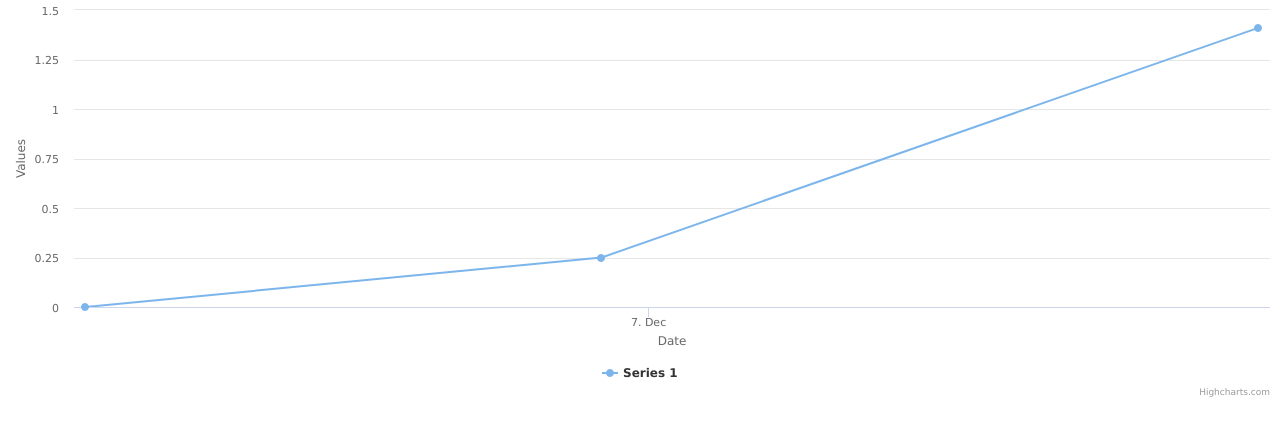
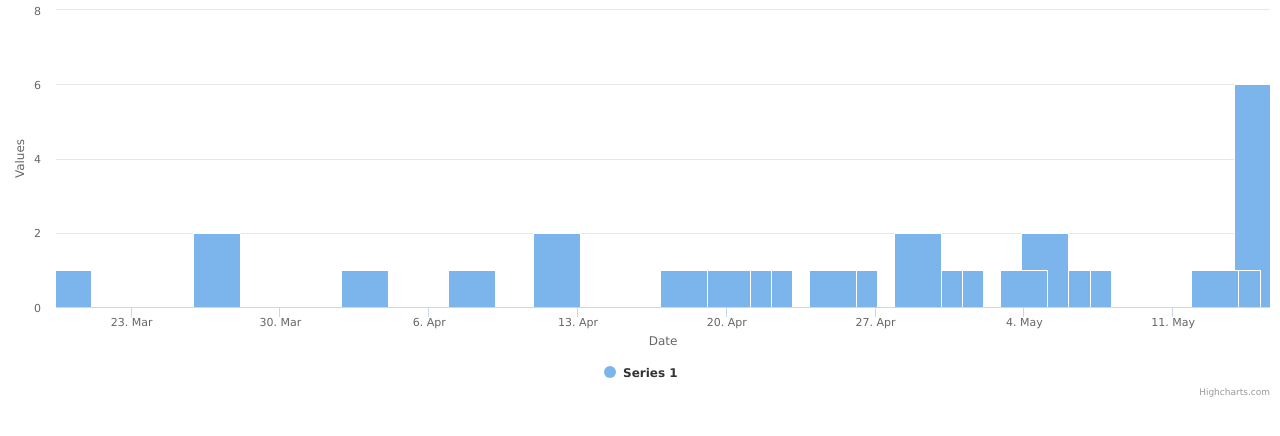
Before and after one commit to OmaritoAtPoly/nemesisReactProject, a React (Create React App) app: page / in a window 1280 px wide. Shown: the top 436 px of the page. Built offline with nearby package versions, Linux system fonts and the light colour scheme.

Commit message:
set column chart

```diff
--- a/package.json
+++ b/package.json
@@ -11,9 +11,11 @@
     "@testing-library/jest-dom": "^4.2.4",
     "@testing-library/react": "^9.3.2",
     "@testing-library/user-event": "^7.1.2",
+    "@types/moment": "^2.13.0",
+    "add": "^2.0.6",
     "highcharts": "^8.1.0",
-    "add": "^2.0.6",
     "highcharts-react-official": "^3.0.0",
+    "moment": "^2.25.3",
     "polished": "^3.6.3",
     "react": "^16.13.1",
     "react-dom": "^16.13.1",
--- a/src/components/ChartIssues.tsx
+++ b/src/components/Chart.tsx
@@ -7,29 +7,16 @@ type Props = {
   title?: string;
 };
 
-const ChartIssues: React.FC<Props> = ({ title, data = [] }) => {
+const Chart: React.FC<Props> = ({ title, data = [] }) => {
   const options: Highcharts.Options = {
     series: [
       {
-        type: "line",
-        data: [
-          {
-            x: Date.UTC(1970, 10, 25),
-            y: 0,
-          },
-          {
-            x: Date.UTC(1970, 11, 6),
-            y: 0.25,
-          },
-          {
-            x: Date.UTC(1970, 11, 20),
-            y: 1.41,
-          },
-        ],
+        type: "column",
+        data
       },
     ],
     chart: {
-      type: "spline",
+      type: "column",
     },
     tooltip: {
       headerFormat: "<b>{series.name}</b><br>",
@@ -77,4 +64,4 @@ const ChartIssues: React.FC<Props> = ({ title, data = [] }) => {
   return <HighchartsReact highcharts={Highcharts} options={options} />;
 };
 
-export default ChartIssues;
+export default Chart;
--- /dev/null
+++ b/src/container/Chart.tsx
@@ -0,0 +1,10 @@
+import * as React from "react";
+import Chart from "../components/Chart";
+
+type Props = {};
+
+const ChartContainer: React.FC<Props> = () => {
+  return <Chart />;
+};
+
+export default ChartContainer;
--- a/src/container/ChartIssues.tsx
+++ /dev/null
@@ -1,10 +0,0 @@
-import * as React from "react";
-import ChartIssues from "../components/ChartIssues";
-
-type Props = {};
-
-const ChartIssuesContainer: React.FC<Props> = () => {
-  return <ChartIssues />;
-};
-
-export default ChartIssuesContainer;
--- a/src/container/Home.tsx
+++ b/src/container/Home.tsx
@@ -1,10 +1,33 @@
-import React from "react";
-import ChartIssuesContainer from "./ChartIssues";
+import React, { useMemo, useState } from "react";
+import Chart from "../components/Chart";
+import { dataApi } from "../dataApi";
+import { PointOptionsObject } from "highcharts";
+import moment from "moment";
+import { DateFormat } from "../utils";
 
 export const Home = () => {
+  const [data] = useState(dataApi);
+  const dataIssues = useMemo(() => {
+    const dateMap = new Map();
+    const result: PointOptionsObject[] = [];
+    data.forEach(({ created_at: createdAt }) => {
+      console.log(moment(createdAt, DateFormat))
+      const key = moment(createdAt, DateFormat).valueOf();
+      dateMap.set(key, dateMap.get(key) ? dateMap.get(key) + 1 : 1);
+    });
+
+    dateMap.forEach((value, key) => {
+      result.push({
+        x: key,
+        y: value,
+      });
+    });
+    return result;
+  }, [data]);
+
   return (
     <div>
-      <ChartIssuesContainer />
+      <Chart data={dataIssues} />
     </div>
   );
 };
--- /dev/null
+++ b/src/utils.ts
@@ -0,0 +1 @@
+export const DateFormat = 'YYYY-MM-DD';
```
Also changed, not shown: 1 other file (tests, documents, lock files or other folders).
